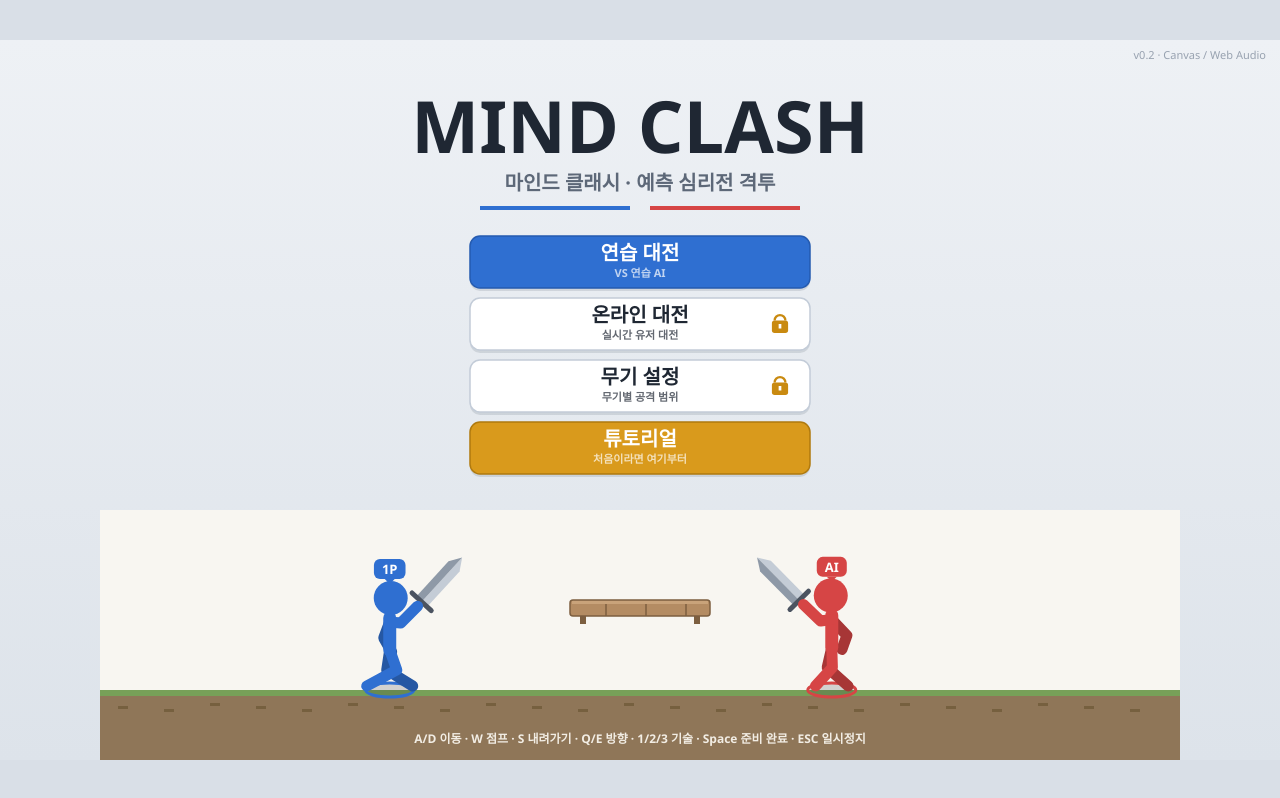
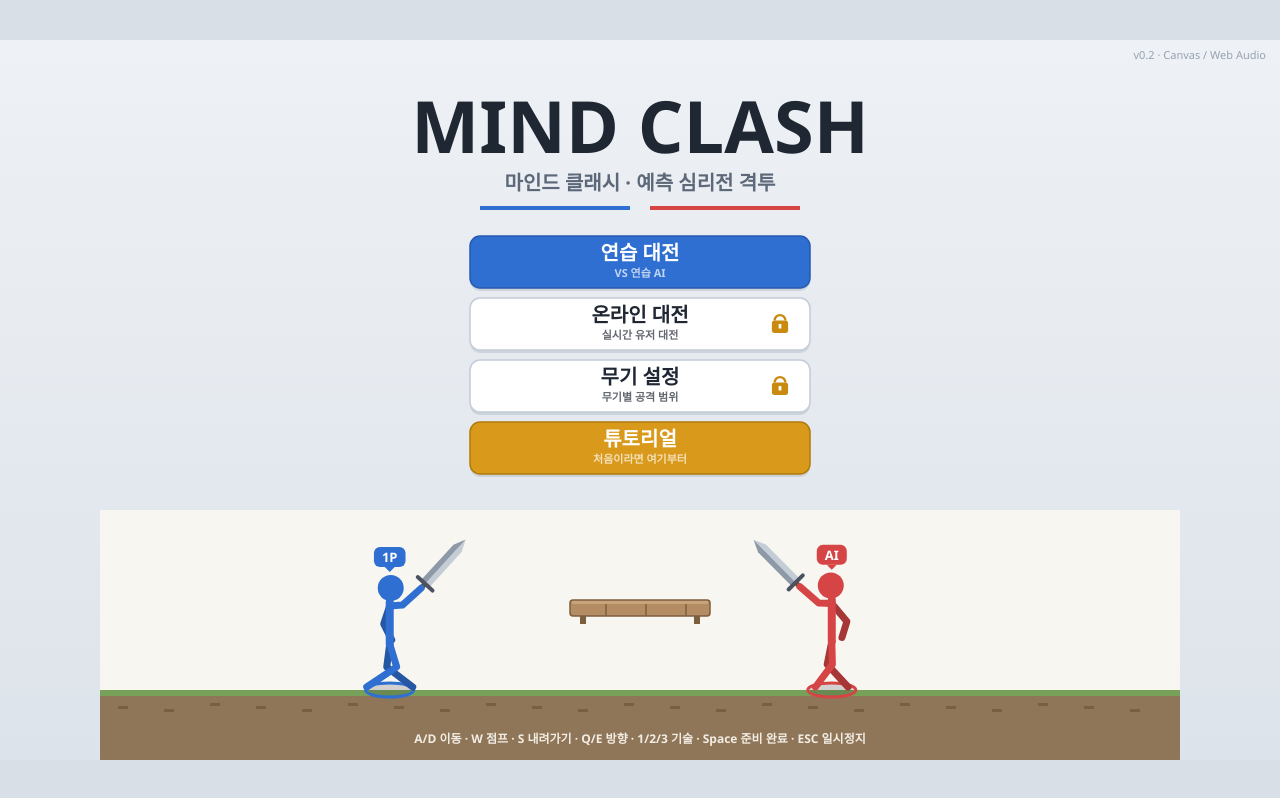
Before and after one commit to mskim204/vibe-02, a plain HTML site: page mind-clash.html in a window 1280 px wide. Drawn offline with Linux system fonts and the light colour scheme; animation ran at ten frames a second.

Commit message:
Mind Clash: taller, slimmer stickmen
Co-Authored-By: Claude Opus 5.5 <noreply@anthropic.com>
Claude-Session: https://claude.ai/code/session_01KMwTFLa7XZ7NLL34YNt2xZ

```diff
--- a/mind-clash.html
+++ b/mind-clash.html
@@ -377,14 +377,14 @@ function drawStick(x, y, o = {}) {
     ctx.strokeStyle = c; ctx.lineWidth = w; ctx.beginPath();
     pts.forEach((p, i) => i ? ctx.lineTo(p[0], p[1]) : ctx.moveTo(p[0], p[1])); ctx.stroke();
   };
-  const LW = 11;
+  const LW = 7;
   const moving = o.moving && !o.air;
   const sw = moving ? Math.sin(o.walk || 0) : 0;
   const bob = moving ? -Math.abs(Math.cos(o.walk || 0)) * 3 : Math.sin((o.idle || 0) * 2.2) * 1;
   let lean = 0;
   if (o.pose === 'hit') lean = -f * 9 * Math.max(0, 1 - (o.poseT || 0) * 1.6);
   if (o.pose === 'slash') lean = f * 6 * Math.min(1, (o.poseT || 0) * 5);
-  const hipX = lean * 0.3, hipY = -40 + bob, neckX = lean, neckY = -72 + bob, headY = -92 + bob;
+  const hipX = lean * 0.3, hipY = -46 + bob, neckX = lean, neckY = -88 + bob, headY = -102 + bob;
   const shX = neckX, shY = neckY + 4;
   // 검 각도 (오른쪽 바라볼 때 기준, y 아래가 +)
   let sa = -0.75 + sw * 0.08;
@@ -397,23 +397,23 @@ function drawStick(x, y, o = {}) {
   else if (o.pose === 'ko') sa = 0.9;
   // 앞팔: 어깨 → 팔꿈치(아래로 꺾임) → 손
   const armA = clamp(sa, -1.9, 1.5) * 0.8 + 0.15;
-  const hand = [shX + Math.cos(armA) * 32 * f, shY + Math.sin(armA) * 32];
-  const elbow = [(shX + hand[0]) / 2 - f * 3, (shY + hand[1]) / 2 + 9];
+  const hand = [shX + Math.cos(armA) * 36 * f, shY + Math.sin(armA) * 36];
+  const elbow = [(shX + hand[0]) / 2 - f * 3, (shY + hand[1]) / 2 + 8];
   // 뒷팔 (어둡게)
   if (o.pose === 'win') L([[shX, shY], [shX - f * 14, shY - 14], [shX - f * 12, shY - 32]], LW, back);
-  else L([[shX, shY], [shX - f * 12 - sw * 6, shY + 16], [shX - f * 6 - sw * 8, shY + 30]], LW, back);
+  else L([[shX, shY], [shX - f * 12 - sw * 6, shY + 18], [shX - f * 6 - sw * 8, shY + 34]], LW, back);
   // 다리 (뒷다리 어둡게)
   if (o.air) {
-    L([[hipX, hipY], [hipX - f * 6, hipY + 20], [hipX - f * 16, hipY + 34]], LW, back);
-    L([[hipX, hipY], [hipX + f * 14, hipY + 17], [hipX + f * 4, hipY + 36]], LW, col);
+    L([[hipX, hipY], [hipX - f * 6, hipY + 23], [hipX - f * 16, hipY + 40]], LW, back);
+    L([[hipX, hipY], [hipX + f * 15, hipY + 20], [hipX + f * 4, hipY + 42]], LW, col);
   } else {
-    L([[hipX, hipY], [hipX + f * 2 + sw * 5, hipY + 20], [9 - sw * 14, -4]], LW, back);
-    L([[hipX, hipY], [hipX + f * 2 - sw * 5, hipY + 20], [-9 + sw * 14, -4]], LW, col);
+    L([[hipX, hipY], [hipX + f * 2 + sw * 5, hipY + 23], [9 - sw * 14, -3]], LW, back);
+    L([[hipX, hipY], [hipX + f * 2 - sw * 5, hipY + 23], [-9 + sw * 14, -3]], LW, col);
   }
   // 몸통
-  L([[hipX, hipY], [neckX, neckY]], LW + 2, col);
+  L([[hipX, hipY], [neckX, neckY]], LW + 1, col);
   // 머리: 꽉 찬 단색 원 (표정 없음)
-  ctx.fillStyle = col; ctx.beginPath(); ctx.arc(lean + f * 1, headY, 17, 0, TAU); ctx.fill();
+  ctx.fillStyle = col; ctx.beginPath(); ctx.arc(lean + f * 1, headY, 13, 0, TAU); ctx.fill();
   // 무기 + 앞팔
   if (o.weapon !== 'none') drawWeaponSprite(o.weapon || 'sword', hand[0], hand[1], f, sa, col);
   L([[shX, shY], elbow, hand], LW, col);
@@ -446,7 +446,7 @@ function drawWeaponSprite(id, hx, hy, f, sa) {
   }
   // 칼날: 굵고 각진 두 톤 (밝은 면 / 어두운 면)
   const gx = hx + dx * 6, gy = hy + dy * 6;
-  const bw = id === 'greatsword' ? 10 : 7.5;
+  const bw = id === 'greatsword' ? 8 : 5.5;
   const tx = gx + dx * len, ty = gy + dy * len;
   const half = (sgn, fill) => {
     ctx.beginPath();
@@ -456,8 +456,8 @@ function drawWeaponSprite(id, hx, hy, f, sa) {
   };
   half(1, '#c4ccd6'); half(-1, '#8e99a7');
   // 코등이
-  const gw = id === 'greatsword' ? 16 : 13;
-  ctx.strokeStyle = C.steelDark; ctx.lineWidth = 5;
+  const gw = id === 'greatsword' ? 13 : 10;
+  ctx.strokeStyle = C.steelDark; ctx.lineWidth = 4;
   ctx.beginPath(); ctx.moveTo(gx + px * gw, gy + py * gw); ctx.lineTo(gx - px * gw, gy - py * gw); ctx.stroke();
   ctx.restore();
 }
@@ -469,7 +469,7 @@ function drawMarker(x, y, color, label, alpha = 1, t = 0, scale = 1) {
   if (label) {
     ctx.font = font(13 * scale, 800);
     const tw = ctx.measureText(label).width + 16 * scale;
-    const ly = y - 122 * scale + Math.sin(t * 3) * 1.5;
+    const ly = y - 134 * scale + Math.sin(t * 3) * 1.5;
     ctx.fillStyle = color; rr(x - tw / 2, ly - 10 * scale, tw, 20 * scale, 6 * scale); ctx.fill();
     ctx.beginPath(); ctx.moveTo(x - 5, ly + 10 * scale); ctx.lineTo(x + 5, ly + 10 * scale); ctx.lineTo(x, ly + 15 * scale); ctx.closePath(); ctx.fill();
     text(label, x, ly + 1, 13 * scale, '#ffffff', 'center', 800);
@@ -836,7 +836,7 @@ function resolveClash() {
     target.hp = Math.max(0, target.hp - dmg);
     target.pose = 'hit'; target.poseT = 0; target.flash = 0.5; attacker.hits++;
     const sep = Math.abs(attacker.pos.x - target.pos.x) < 80 ? (target.isAI ? 32 : -32) : 0;
-    B.floaters.push({ x: target.pos.x + sep, y: target.pos.y - 140, text: `-${dmg}`, color: '#d62f2f', size: 42, t: 0, life: 1.9 });
+    B.floaters.push({ x: target.pos.x + sep, y: target.pos.y - 150, text: `-${dmg}`, color: '#d62f2f', size: 42, t: 0, life: 1.9 });
     for (let i = 0; i < 22; i++) {
       const a = rand(0, TAU), sp = rand(120, 380);
       B.particles.push({ x: target.pos.x, y: target.pos.y - 55, vx: Math.cos(a) * sp, vy: Math.sin(a) * sp - 80, t: 0, life: rand(0.35, 0.75), color: Math.random() < 0.5 ? attacker.color : '#f0a500', size: rand(3, 6) });
@@ -972,8 +972,8 @@ function renderBattle() {
     ctx.globalAlpha = ghostAlpha;
     ctx.strokeStyle = 'rgba(214,69,69,0.7)'; ctx.lineWidth = 2; ctx.setLineDash([3, 4]);
     ctx.beginPath(); ctx.ellipse(gp.x, gp.y, 24, 7, 0, 0, TAU); ctx.stroke(); ctx.setLineDash([]);
-    text(B.ghost ? 'AI 잔상 (직전 턴)' : 'AI 시작 위치', gp.x, gp.y - 122, 12, '#b83a3a', 'center', 800);
-    if (plan) text('?', gp.x, gp.y - 142 + Math.sin(gt * 3) * 2, 20, '#b83a3a', 'center', 900);
+    text(B.ghost ? 'AI 잔상 (직전 턴)' : 'AI 시작 위치', gp.x, gp.y - 134, 12, '#b83a3a', 'center', 800);
+    if (plan) text('?', gp.x, gp.y - 154 + Math.sin(gt * 3) * 2, 20, '#b83a3a', 'center', 900);
     ctx.restore();
   }
 
@@ -1021,7 +1021,7 @@ function renderBattle() {
       drawSlashArc(f.pos, f.facing, f.tech, f.poseT / SWING_T, f.color);
   }
   if (plan) {   // 이동력 바 (머리 위)
-    const k = p.stamina / STAMINA, bx = p.pos.x - 30, by = p.pos.y - 146;
+    const k = p.stamina / STAMINA, bx = p.pos.x - 30, by = p.pos.y - 156;
     ctx.fillStyle = '#e3e7ed'; rr(bx, by, 60, 6, 3); ctx.fill();
     ctx.fillStyle = k < 0.15 ? '#e07b20' : C.p1; rr(bx, by, Math.max(3, 60 * k), 6, 3); ctx.fill();
   }
@@ -1158,7 +1158,7 @@ function renderSidePanels() {
   button(lx + 14, 396, lw - 28, 56, '준비 완료', () => playerReady(), { style: plan ? 'primary' : 'normal', disabled: !plan, sub: 'SPACE', size: 20 });
   text(plan ? 'AI의 이동과 공격은 비공개' : B.phase === 'clash' ? '결과를 확인하세요' : '', lx + lw / 2, 470, 11, C.dim, 'center', 600);
   const td = WEAPONS[p.weapon].techs[p.tech];
-  text(`${td.name}: ${td.desc} · 대미지 ${td.damage}`, lx + lw / 2, 494, 11, C.p1, 'center', 700);
+  text(`${td.name}: ${td.desc}`, lx + lw / 2, 494, 11, C.p1, 'center', 700);
   text('무기: 검 (다른 무기는 추후 업데이트)', lx + lw / 2, 522, 10.5, C.dim, 'center', 600);
 
   button(14, 670, 104, 38, '홈으로', () => goHome(), { size: 15, style: 'ghost' });
@@ -1330,7 +1330,7 @@ const TUT_PAGES = [
       drawRectArea(r, C.ai, { fill: 0.08, dash: [8, 6], lw: 2 });
       text('AI 직전 공격 (내려베기)', (r.x0 + r.x1) / 2 - 10, r.y1 + 12, 11, '#b83a3a', 'center', 700);
       ctx.save(); ctx.globalAlpha = 0.4 + Math.sin(t * 3) * 0.08; drawStick(gp.x, gp.y, { color: C.ai, facing: -1, idle: t, scale: SC }); ctx.restore();
-      text('AI 잔상', gp.x, gp.y - 100, 13, '#b83a3a', 'center', 800);
+      text('AI 잔상', gp.x, gp.y - 108, 13, '#b83a3a', 'center', 800);
       const pp = { x: x + 150, y: g };
       drawMarker(pp.x, pp.y, C.p1, '1P', 1, t, SC); drawStick(pp.x, pp.y, { color: C.p1, facing: 1, idle: t, scale: SC });
       ctx.fillStyle = 'rgba(255,255,255,0.95)'; rr(x + 310, y + 50, 220, 34, 8); ctx.fill();
@@ -1365,8 +1365,8 @@ const TUT_PAGES = [
       for (let xx = x + 284; xx < x + 455; xx += 13) ctx.fillRect(xx, plat + 4, 10, 4);
       drawMarker(px, py, C.p1, '1P', air ? 0.5 : 1, t, SC);
       drawStick(px, py, { color: C.p1, facing: f, moving, walk: t * 11, air, scale: SC, idle: t });
-      ctx.fillStyle = '#e3e7ed'; rr(px - 24, py - 116, 48, 5, 2.5); ctx.fill();
-      ctx.fillStyle = C.p1; rr(px - 24, py - 116, Math.max(2, 48 * stam / 320), 5, 2.5); ctx.fill();
+      ctx.fillStyle = '#e3e7ed'; rr(px - 24, py - 124, 48, 5, 2.5); ctx.fill();
+      ctx.fillStyle = C.p1; rr(px - 24, py - 124, Math.max(2, 48 * stam / 320), 5, 2.5); ctx.fill();
       const kx = x + 60, ky = y + h - 96;
       drawKeycap(kx + 46, ky, 42, 40, 'W', key === 'W');
       drawKeycap(kx, ky + 46, 42, 40, 'A', key === 'A');
@@ -1399,7 +1399,7 @@ const TUT_PAGES = [
         ctx.save(); ctx.globalAlpha = id === tech ? 1 : 0.3;
         drawStick(tg.x, tg.y, { color: C.ai, facing: -1, scale: SC, idle: t, pose: hit ? 'hit' : 'idle', poseT: ph - 0.55, flash: hit ? Math.max(0, 0.4 - (ph - 0.55)) : 0 });
         ctx.restore();
-        if (hit) { ctx.save(); ctx.globalAlpha = clamp((1.3 - ph) * 2, 0, 1); outlinedText('-25', tg.x, tg.y - 110 - (ph - 0.55) * 20, 26, '#d62f2f', '#fff'); ctx.restore(); }
+        if (hit) { ctx.save(); ctx.globalAlpha = clamp((1.3 - ph) * 2, 0, 1); outlinedText('-25', tg.x, tg.y - 118 - (ph - 0.55) * 20, 26, '#d62f2f', '#fff'); ctx.restore(); }
       }
       const r = miniRect(pp, 1, tech);
       drawRectArea(r, C.p1, { fill: 0.14, lw: 2.5 });
@@ -1479,7 +1479,7 @@ const TUT_PAGES = [
       if (hitNow) {
         const kk = cyc - IMP, a = kk > 1.8 ? Math.max(0, (2.3 - kk) / 0.5) : 1;
         ctx.save(); ctx.globalAlpha = a;
-        outlinedText('-25', ap.x, ap.y - 118 - kk * 10, 32, '#d62f2f', '#fff');
+        outlinedText('-25', ap.x, ap.y - 126 - kk * 10, 32, '#d62f2f', '#fff');
         const mr = miniRect(ap, -1, 'mid');
         outlinedText('MISS', (mr.x0 + mr.x1) / 2, (mr.y0 + mr.y1) / 2 - kk * 10, 26, '#6b7584', '#fff');
         ctx.restore();
```
